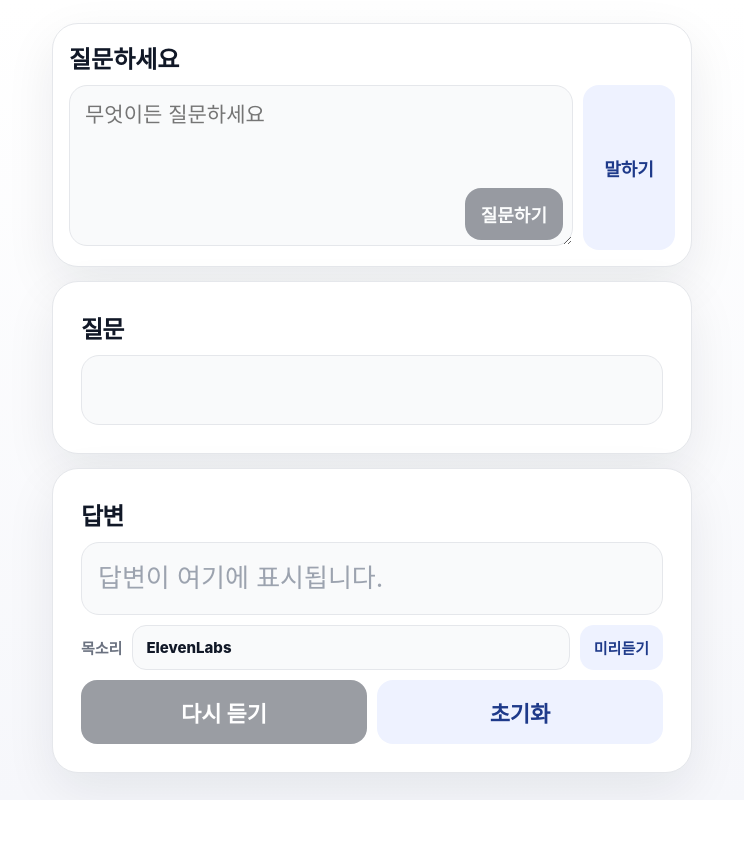
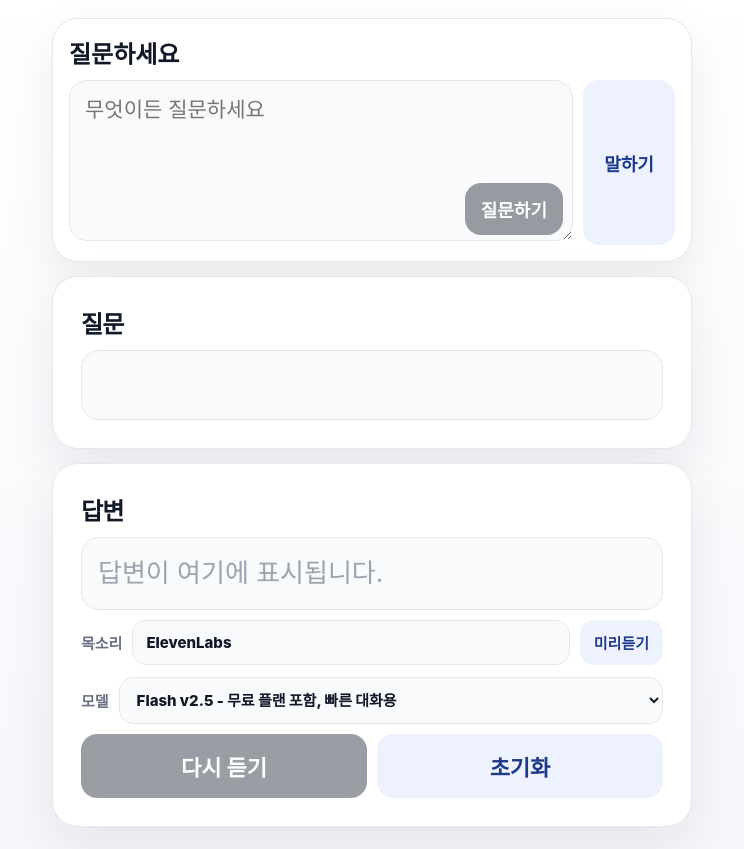
Before and after one commit to swc9803/gpt-stt, a Next.js app: page / in a window 1280 px wide. Shown: the whole page, without its empty margins (268-1012 px from the left). Before the commit the page ends 800 px from the top, so only its background shows below. Built offline with nearby package versions, Linux system fonts and the light colour scheme.

Commit message:
feat: update ElevenLabs TTS models and enhance voice assistant UI with model selection

```diff
--- a/app/api/health/route.ts
+++ b/app/api/health/route.ts
@@ -1,15 +1,20 @@
 import { NextResponse } from 'next/server';
+import { DEFAULT_ELEVENLABS_MODEL_ID, ELEVENLABS_MODEL_OPTIONS, isElevenLabsModelId } from '../../elevenlabs-models';
 
 export const runtime = 'nodejs';
 
 export async function GET() {
+  const envTtsModel = process.env.ELEVENLABS_MODEL_ID || '';
+  const ttsModel = isElevenLabsModelId(envTtsModel) ? envTtsModel : DEFAULT_ELEVENLABS_MODEL_ID;
+
   return NextResponse.json({
     ok: true,
     app: 'gpt-stt',
     chatProvider: process.env.CHAT_PROVIDER || process.env.AI_CHAT_PROVIDER || 'openai',
     codexModel: process.env.HERMES_CODEX_MODEL || null,
     sttModel: process.env.OPENAI_STT_MODEL || 'gpt-4o-mini-transcribe',
-    ttsModel: process.env.ELEVENLABS_MODEL_ID || 'eleven_multilingual_v2',
+    ttsModel,
+    ttsModels: ELEVENLABS_MODEL_OPTIONS,
     ttsProvider: 'elevenlabs',
     ttsVoice: process.env.ELEVENLABS_VOICE_ID || null,
     serverTts: process.env.ENABLE_SERVER_TTS !== 'false',
--- a/app/api/speech/route.ts
+++ b/app/api/speech/route.ts
@@ -1,8 +1,9 @@
 import { NextResponse } from 'next/server';
+import { DEFAULT_ELEVENLABS_MODEL_ID, isElevenLabsModelId } from '../../elevenlabs-models';
 
 export const runtime = 'nodejs';
 
-type SpeechRequest = { text?: string };
+type SpeechRequest = { text?: string; modelId?: string };
 
 function getNumberEnv(name: string, fallback: number) {
   const value = Number(process.env[name]);
@@ -61,12 +62,22 @@ function getElevenLabsError(err: unknown) {
   };
 }
 
-async function createElevenLabsSpeech(text: string) {
+async function createElevenLabsSpeech(text: string, modelId: string) {
   const apiKey = process.env.ELEVENLABS_API_KEY;
   const voiceId = process.env.ELEVENLABS_VOICE_ID;
   if (!apiKey) throw new Error('ELEVENLABS_API_KEY is not configured.');
   if (!voiceId) throw new Error('ELEVENLABS_VOICE_ID is not configured.');
 
+  if (modelId && !isElevenLabsModelId(modelId)) {
+    const error = new Error('지원하지 않는 ElevenLabs 모델입니다.');
+    (error as Error & { status: number }).status = 400;
+    throw error;
+  }
+
+  const requestedModelId = modelId || process.env.ELEVENLABS_MODEL_ID || DEFAULT_ELEVENLABS_MODEL_ID;
+  const safeModelId = isElevenLabsModelId(requestedModelId)
+    ? requestedModelId
+    : DEFAULT_ELEVENLABS_MODEL_ID;
   const outputFormat = process.env.ELEVENLABS_OUTPUT_FORMAT || 'mp3_44100_128';
   const url = new URL(`https://api.elevenlabs.io/v1/text-to-speech/${encodeURIComponent(voiceId)}`);
   url.searchParams.set('output_format', outputFormat);
@@ -80,7 +91,7 @@ async function createElevenLabsSpeech(text: string) {
     },
     body: JSON.stringify({
       text: text.slice(0, 1200),
-      model_id: process.env.ELEVENLABS_MODEL_ID || 'eleven_multilingual_v2',
+      model_id: safeModelId,
       language_code: process.env.ELEVENLABS_LANGUAGE_CODE || 'ko',
       voice_settings: {
         stability: getNumberEnv('ELEVENLABS_STABILITY', 0.42),
@@ -114,11 +125,12 @@ export async function POST(request: Request) {
 
     const body = (await request.json()) as SpeechRequest;
     const text = String(body.text || '').trim();
+    const modelId = String(body.modelId || '').trim();
     if (!text) {
       return NextResponse.json({ error: '읽을 답변이 비어 있습니다.' }, { status: 400 });
     }
 
-    const audio = await createElevenLabsSpeech(text);
+    const audio = await createElevenLabsSpeech(text, modelId);
     return new NextResponse(audio, {
       headers: {
         'content-type': 'audio/mpeg',
--- /dev/null
+++ b/app/elevenlabs-models.ts
@@ -0,0 +1,40 @@
+export type ElevenLabsModelId =
+  | 'eleven_flash_v2_5'
+  | 'eleven_turbo_v2_5'
+  | 'eleven_multilingual_v2'
+  | 'eleven_v3';
+
+export type ElevenLabsModelOption = {
+  id: ElevenLabsModelId;
+  label: string;
+  detail: string;
+};
+
+export const DEFAULT_ELEVENLABS_MODEL_ID: ElevenLabsModelId = 'eleven_flash_v2_5';
+
+export const ELEVENLABS_MODEL_OPTIONS: ElevenLabsModelOption[] = [
+  {
+    id: 'eleven_flash_v2_5',
+    label: 'Flash v2.5',
+    detail: '무료 플랜 포함, 빠른 대화용',
+  },
+  {
+    id: 'eleven_turbo_v2_5',
+    label: 'Turbo v2.5',
+    detail: '무료 플랜 포함, 속도와 품질 균형',
+  },
+  {
+    id: 'eleven_multilingual_v2',
+    label: 'Multilingual v2',
+    detail: '무료 플랜 포함, 자연스러운 한국어',
+  },
+  {
+    id: 'eleven_v3',
+    label: 'Eleven v3',
+    detail: '무료 플랜 포함, 표현력 높은 음성',
+  },
+];
+
+export function isElevenLabsModelId(value: string): value is ElevenLabsModelId {
+  return ELEVENLABS_MODEL_OPTIONS.some((model) => model.id === value);
+}
--- a/app/globals.scss
+++ b/app/globals.scss
@@ -230,6 +230,11 @@ select {
 
 .voiceControls {
   display: grid;
+  gap: 12px;
+}
+
+.voiceRow {
+  display: grid;
   grid-template-columns: auto minmax(0, 1fr) auto;
   gap: 10px;
   align-items: center;
@@ -251,6 +256,28 @@ select {
   padding: 12px 13px;
   font-size: 15px;
   font-weight: 800;
+}
+
+.modelRow {
+  grid-template-columns: auto minmax(0, 1fr);
+}
+
+.ttsModelSelect {
+  min-width: 0;
+  width: 100%;
+  border: 1px solid var(--border);
+  border-radius: 14px;
+  background: #f9fafb;
+  color: var(--text);
+  padding: 12px 13px;
+  font-size: 15px;
+  font-weight: 800;
+  cursor: pointer;
+
+  &:disabled {
+    opacity: 0.5;
+    cursor: not-allowed;
+  }
 }
 
 .voicePreview {
@@ -434,12 +461,13 @@ select {
 
   .actions,
   .composerRow,
-  .voiceControls {
+  .voiceRow {
     grid-template-columns: 1fr;
   }
 
   .smallMicButton,
-  .voicePreview {
+  .voicePreview,
+  .ttsModelSelect {
     width: 100%;
   }
 
--- a/app/voice-assistant.tsx
+++ b/app/voice-assistant.tsx
@@ -1,6 +1,13 @@
 'use client';
 
 import { useEffect, useRef, useState } from 'react';
+import {
+  DEFAULT_ELEVENLABS_MODEL_ID,
+  ELEVENLABS_MODEL_OPTIONS,
+  type ElevenLabsModelId,
+  type ElevenLabsModelOption,
+  isElevenLabsModelId,
+} from './elevenlabs-models';
 
 type Step = 'idle' | 'recording' | 'transcribing' | 'thinking' | 'speaking';
 type HistoryTurn = { question: string; answer: string; at: number };
@@ -27,6 +34,8 @@ type BrowserSpeechRecognition = {
 type BrowserSpeechRecognitionConstructor = new () => BrowserSpeechRecognition;
 type HealthResponse = {
   serverTts?: boolean;
+  ttsModel?: string;
+  ttsModels?: ElevenLabsModelOption[];
 };
 
 const SILENCE_LIMIT_MS = 2400;
@@ -35,6 +44,7 @@ const BROWSER_SPEECH_FINAL_SILENCE_LIMIT_MS = 700;
 const SILENCE_THRESHOLD = 0.018;
 const HISTORY_KEY = 'gpt-stt-history-v1';
 const SW_CLEANUP_KEY = 'gpt-stt-sw-cleaned-v1';
+const TTS_MODEL_KEY = 'gpt-stt-elevenlabs-model-v1';
 const MAX_HISTORY_SESSIONS = 8;
 const MAX_CONTEXT_TURNS = 4;
 const ENABLE_OPENAI_STT_FALLBACK = process.env.NEXT_PUBLIC_ENABLE_OPENAI_STT_FALLBACK === 'true';
@@ -207,6 +217,8 @@ export default function VoiceAssistant() {
   const [autoStopReady, setAutoStopReady] = useState(false);
   const [typedQuestion, setTypedQuestion] = useState('');
   const [serverTtsEnabled, setServerTtsEnabled] = useState(true);
+  const [ttsModels, setTtsModels] = useState<ElevenLabsModelOption[]>(ELEVENLABS_MODEL_OPTIONS);
+  const [selectedTtsModel, setSelectedTtsModel] = useState<ElevenLabsModelId>(DEFAULT_ELEVENLABS_MODEL_ID);
   const recorderRef = useRef<MediaRecorder | null>(null);
   const chunksRef = useRef<BlobPart[]>([]);
   const streamRef = useRef<MediaStream | null>(null);
@@ -287,9 +299,21 @@ export default function VoiceAssistant() {
       if (!response.ok) return;
       const data = await response.json() as HealthResponse;
       setServerTtsEnabled(data.serverTts !== false);
+      if (Array.isArray(data.ttsModels) && data.ttsModels.length > 0) {
+        setTtsModels(data.ttsModels.filter((model) => isElevenLabsModelId(model.id)));
+      }
+      const savedModelId = window.localStorage.getItem(TTS_MODEL_KEY);
+      const nextModelId = savedModelId || data.ttsModel || DEFAULT_ELEVENLABS_MODEL_ID;
+      if (isElevenLabsModelId(nextModelId)) setSelectedTtsModel(nextModelId);
     } catch {
       setServerTtsEnabled(true);
     }
+  }
+
+  function selectTtsModel(modelId: string) {
+    if (!isElevenLabsModelId(modelId)) return;
+    setSelectedTtsModel(modelId);
+    window.localStorage.setItem(TTS_MODEL_KEY, modelId);
   }
 
   function previewVoice() {
@@ -490,7 +514,7 @@ export default function VoiceAssistant() {
       const response = await fetch('/api/speech', {
         method: 'POST',
         headers: { 'content-type': 'application/json' },
-        body: JSON.stringify({ text }),
+        body: JSON.stringify({ text, modelId: selectedTtsModel }),
       });
       if (!response.ok) {
         const data = await response.json().catch(() => ({}));
@@ -765,9 +789,27 @@ export default function VoiceAssistant() {
           <h2>답변</h2>
           <div className={`bubble ${answer ? '' : 'empty'}`}>{answer || '답변이 여기에 표시됩니다.'}</div>
           <div className="voiceControls">
-            <span className="voiceLabel">목소리</span>
-            <span className="serverVoiceBadge">ElevenLabs</span>
-            <button className="voicePreview" onClick={previewVoice} disabled={step === 'recording' || !serverTtsEnabled}>미리듣기</button>
+            <div className="voiceRow">
+              <span className="voiceLabel">목소리</span>
+              <span className="serverVoiceBadge">ElevenLabs</span>
+              <button className="voicePreview" onClick={previewVoice} disabled={step === 'recording' || !serverTtsEnabled}>미리듣기</button>
+            </div>
+            <label className="voiceRow modelRow" htmlFor="tts-model-select">
+              <span className="voiceLabel">모델</span>
+              <select
+                id="tts-model-select"
+                className="ttsModelSelect"
+                value={selectedTtsModel}
+                onChange={(event) => selectTtsModel(event.target.value)}
+                disabled={step === 'recording' || !serverTtsEnabled}
+              >
+                {ttsModels.map((model) => (
+                  <option key={model.id} value={model.id}>
+                    {model.label} - {model.detail}
+                  </option>
+                ))}
+              </select>
+            </label>
           </div>
           <div className="actions">
             <button className="actionButton" onClick={() => void speak(answer)} disabled={!answer || step === 'recording'}>다시 듣기</button>
--- a/cloudbuild.yaml
+++ b/cloudbuild.yaml
@@ -43,8 +43,8 @@ substitutions:
   _SERVICE: gpt-stt
   _REGION: asia-northeast3
   _CODEX_MODEL: gpt-5.5
-  _ELEVENLABS_MODEL_ID: eleven_multilingual_v2
-  _ELEVENLABS_VOICE_ID: ''
+  _ELEVENLABS_MODEL_ID: eleven_flash_v2_5
+  _ELEVENLABS_VOICE_ID: cjVigY5qzO86Huf0OWal
   _ELEVENLABS_OUTPUT_FORMAT: mp3_44100_128
   _ENABLE_SERVER_TTS: 'true'
   _MEMORY: 1Gi
```
Also changed, not shown: 1 other file (tests, documents, lock files or other folders).
